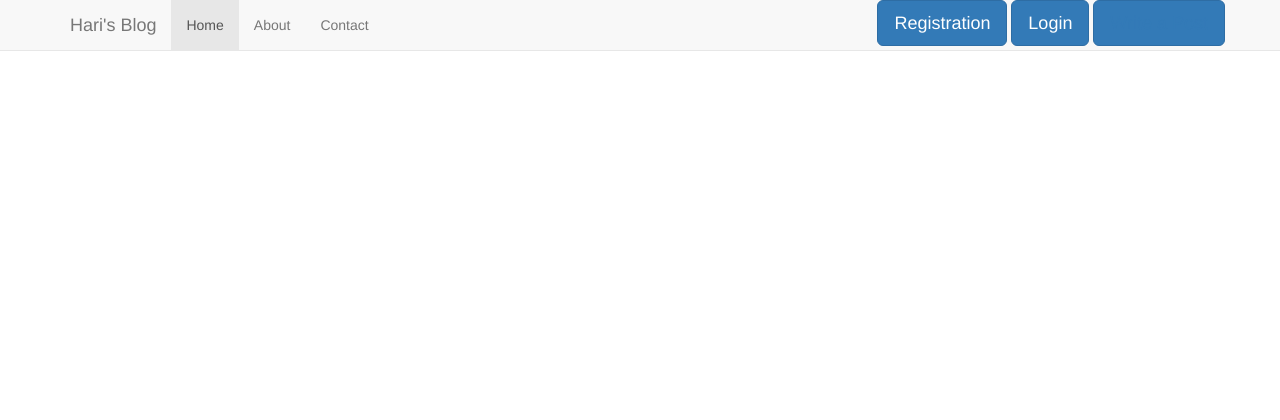
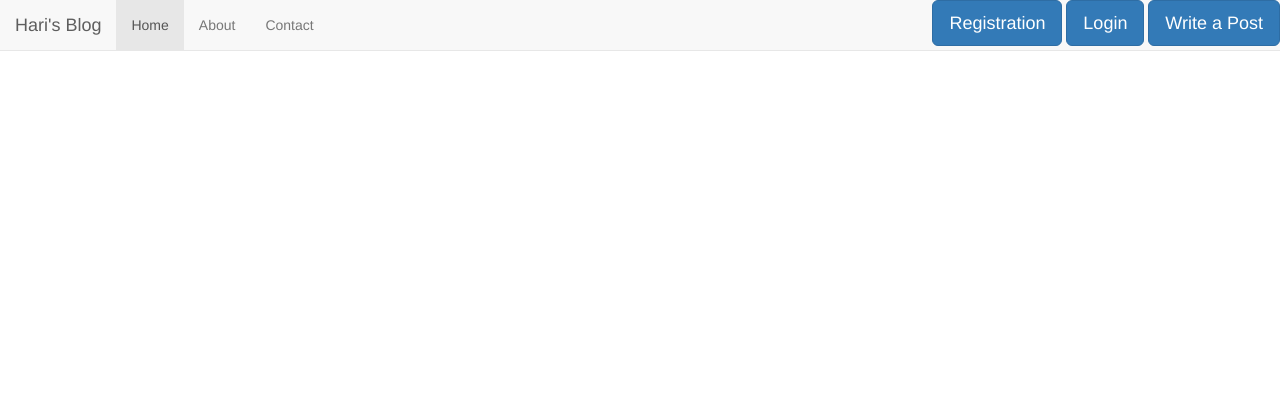
Before and after one commit to CJL89/multi_user_blog, a Python web app: template templates/default.html in a window 1280 px wide. Shown: the top 420 px of the page. Before the commit the page ends 51 px from the top, so only its background shows below. Run offline with Jinja, Linux system fonts and the light colour scheme; the template is opened without the code that fills it, so the values that code supplies are empty; some libraries are stand-ins or nearby versions.

Commit message:
push changes

```diff
--- a/css/styles.css
+++ b/css/styles.css
@@ -1,9 +1,8 @@
-/*
- * Masthead for nav
- */
+/*HTML ELEMENTS*/
+body {
+  min-height: 2000px;
+}
 
-.blog-masthead {
-  background-color: #428bca;
-  -webkit-box-shadow: inset 0 -2px 5px rgba(0,0,0,.1);
-          box-shadow: inset 0 -2px 5px rgba(0,0,0,.1);
+.navbar-static-top {
+  margin-bottom: 19px;
 }
--- a/main.py
+++ b/main.py
@@ -75,7 +75,7 @@ class Post(db.Model):
 
     def render(self):
         self._render_text = self.content.replace('\n', '<br>')
-        return render_str("post.html", p = self)
+        return render_str("front.html", p = self)
 
 
 class PostPage(BaseHandler):
--- a/templates/default.html
+++ b/templates/default.html
@@ -7,8 +7,8 @@
     <meta name="description" content="Udacity Multi User Blog - Hari Vedam">
     <title>hari-multi-user-blog</title>
     <!-- CSS -->
-    <link rel="stylesheet" href="../bower_components/bootstrap/dist/css/bootstrap.min.css">
-    <!-- <link rel="stylesheet" href="https://maxcdn.bootstrapcdn.com/bootstrap/3.3.7/css/bootstrap.min.css" integrity="sha384-BVYiiSIFeK1dGmJRAkycuHAHRg32OmUcww7on3RYdg4Va+PmSTsz/K68vbdEjh4u" crossorigin="anonymous"> -->
+    <!-- <link rel="stylesheet" href="../bower_components/bootstrap/dist/css/bootstrap.min.css"> -->
+    <link rel="stylesheet" href="https://maxcdn.bootstrapcdn.com/bootstrap/3.3.7/css/bootstrap.min.css" integrity="sha384-BVYiiSIFeK1dGmJRAkycuHAHRg32OmUcww7on3RYdg4Va+PmSTsz/K68vbdEjh4u" crossorigin="anonymous">
     <link rel="stylesheet" href="../css/styles.css">
     <!-- HTML5 shim and Respond.js for IE8 support of HTML5 elements and media queries -->
     <!--[if lt IE 9]>
@@ -19,7 +19,7 @@
   <body>
     <!-- Static navbar -->
     <nav class="navbar navbar-default navbar-static-top">
-      <div class="container">
+      <div class="container-fluid">
         <div class="navbar-header">
           <button type="button" class="navbar-toggle collapsed" data-toggle="collapse" data-target="#navbar" aria-expanded="false" aria-controls="navbar">
             <span class="sr-only">Toggle navigation</span>
@@ -36,9 +36,9 @@
             <li><a href="#contact">Contact</a></li>
           </ul>
           <ul class="nav navbar-nav navbar-right">
-            <button type="button" class="btn btn-primary btn-lg">Registration</button>
-            <button type="button" class="btn btn-primary btn-lg">Login</button>
-            <button type="button" class="btn btn-primary btn-lg"><a href="/blog/newpost">Write a Post</a></button>
+            <a class= "btn btn-primary btn-lg" href="/blog/newpost" role = "button">Registration</a>
+            <a class= "btn btn-primary btn-lg" href="/blog/newpost" role = "button">Login</a>
+            <a class= "btn btn-primary btn-lg" href="/blog/newpost" role = "button">Write a Post</a>
             <!-- <li><a href="../navbar/">Register</a></li>
             <li class="active"><a href="./">Login<span class="sr-only">(current)</span></a></li> -->
           </ul>
@@ -46,10 +46,10 @@
       </div>
 
       <!-- Content -->
-      <section id = "content">
+      <div class = "container">
         {% block content %}
         {% endblock %}
-      </section>
+      </div>
     </nav>
 
   </body>
--- a/templates/front.html
+++ b/templates/front.html
@@ -13,3 +13,5 @@
      {{ p.render() | safe }}
    </div>
 {% endfor %}
+
+{% endblock %}
--- a/templates/post.html
+++ b/templates/post.html
@@ -1,3 +1,6 @@
+{% extends "default.html" %}
+
+{% block content %}
 <div class="post col-md-12">
   <div class="row">
     <div class="col-md-4">
@@ -15,3 +18,4 @@
     </div>
   </div>
 </div>
+{% endblock %}
```
Also changed, not shown: templates/newpost.html (+7 -4 lines), 1 other file.
